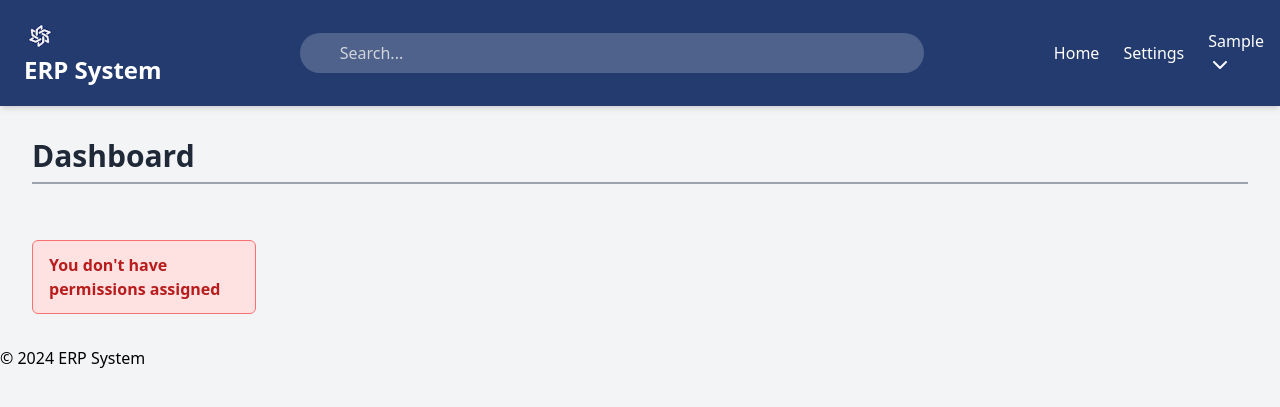
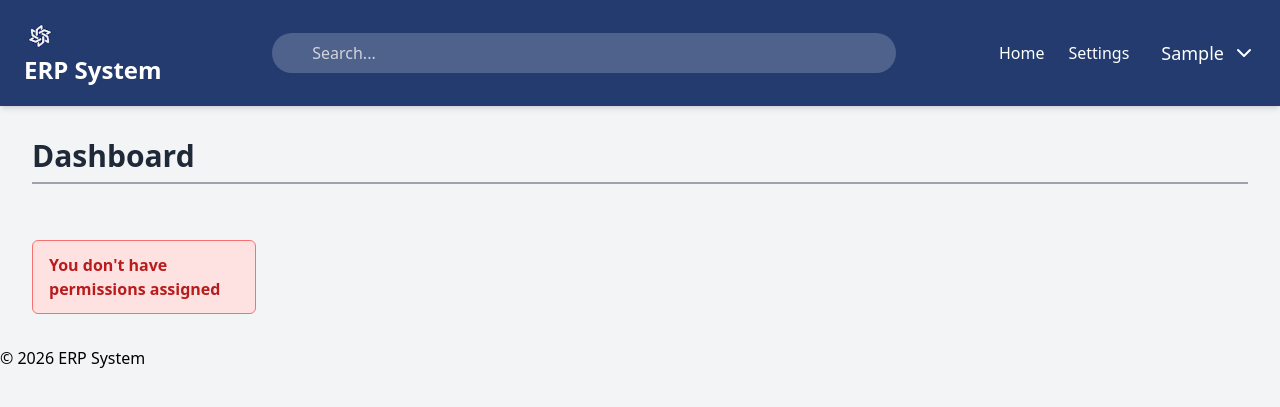
Before and after one commit to EdwinRamosCabrera/Django-ERP, a Django app: page /core/dashboard/ in a window 1280 px wide. Shown: the top 407 px of the page. Run offline with Django 5.2, Linux system fonts and the light colour scheme; the visitor is signed in with stand-in values (Sample User, id 1); some libraries are stand-ins or nearby versions.

Commit message:
Correccion del menu desplegable

```diff
--- a/app_core/templates/core/base.html
+++ b/app_core/templates/core/base.html
@@ -25,11 +25,11 @@
                     {% endblock %}
                 </div>
                 <div class="relative">
-                    <button id="notifications-button" class="relative focus:outline-none">
+                    <button id="user-menu-button" class="flex items-center space-x-2 text-lg font-medium transition-all hover:bg-white/10 p-2 rounded-lg">
                         <span>{{ user.first_name | default:user.username }}</span>
                         <svg xmlns="http://www.w3.org/2000/svg" width="24" height="24" viewBox="0 0 24 24" fill="none" stroke="currentColor" stroke-width="2" stroke-linecap="round" stroke-linejoin="round" class="lucide lucide-chevron-down"><path d="m6 9 6 6 6-6"/></svg>
                     </button>
-                    <div id="user-menu-dropdown" class="user-dropdown-menu absolute right-0 mt-2 w-48 bg-white text-gray-800 rounded-md shadow-lg py-1 hidden z-50">
+                    <div id="user-menu-dropdown" class="user-menu-dropdown absolute right-0 mt-2 w-48 bg-white text-gray-800 rounded-md shadow-lg py-1 hidden z-50">
                         <a href="#perfil " class="flex items-center px-4 py-2 hover:bg-gray-200">
                             <svg xmlns="http://www.w3.org/2000/svg" width="24" height="24" viewBox="0 0 24 24" fill="none" stroke="currentColor" stroke-width="2" stroke-linecap="round" stroke-linejoin="round" class="lucide lucide-circle-user-icon lucide-circle-user"><circle cx="12" cy="12" r="10"/><circle cx="12" cy="10" r="3"/><path d="M7 20.662V19a2 2 0 0 1 2-2h6a2 2 0 0 1 2 2v1.662"/></svg>
                             <span class="ml-2">Profile</span>
@@ -61,7 +61,7 @@
         {% endblock %}
     </main>
     <footer>
-        <p>&copy; 2024 ERP System</p>
+        <p>&copy; 2026 ERP System</p>
     </footer>
     {% block extra_scripts %}{% endblock %}
     <script src="{% static 'js/script.js' %}"></script>
```
